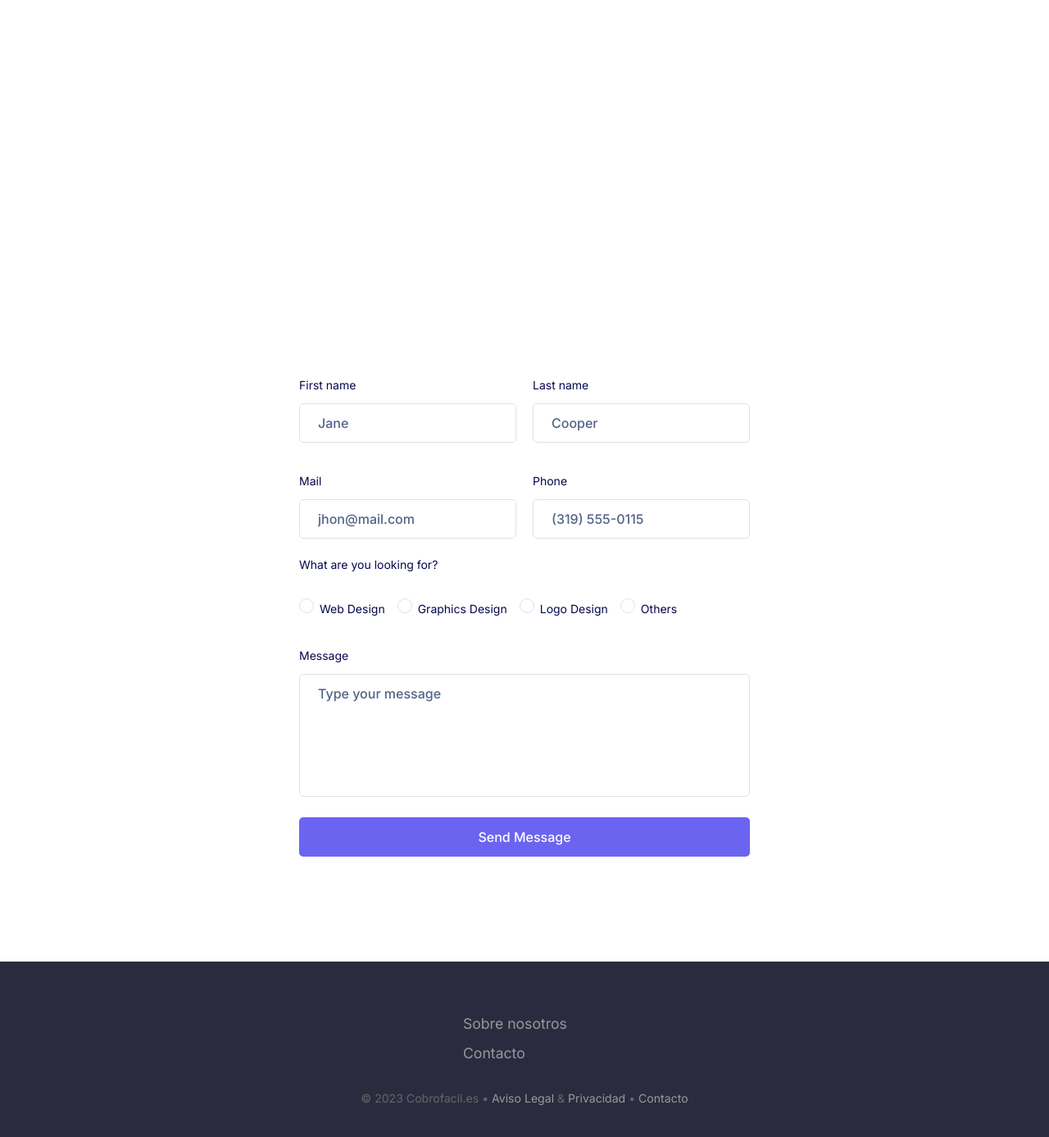
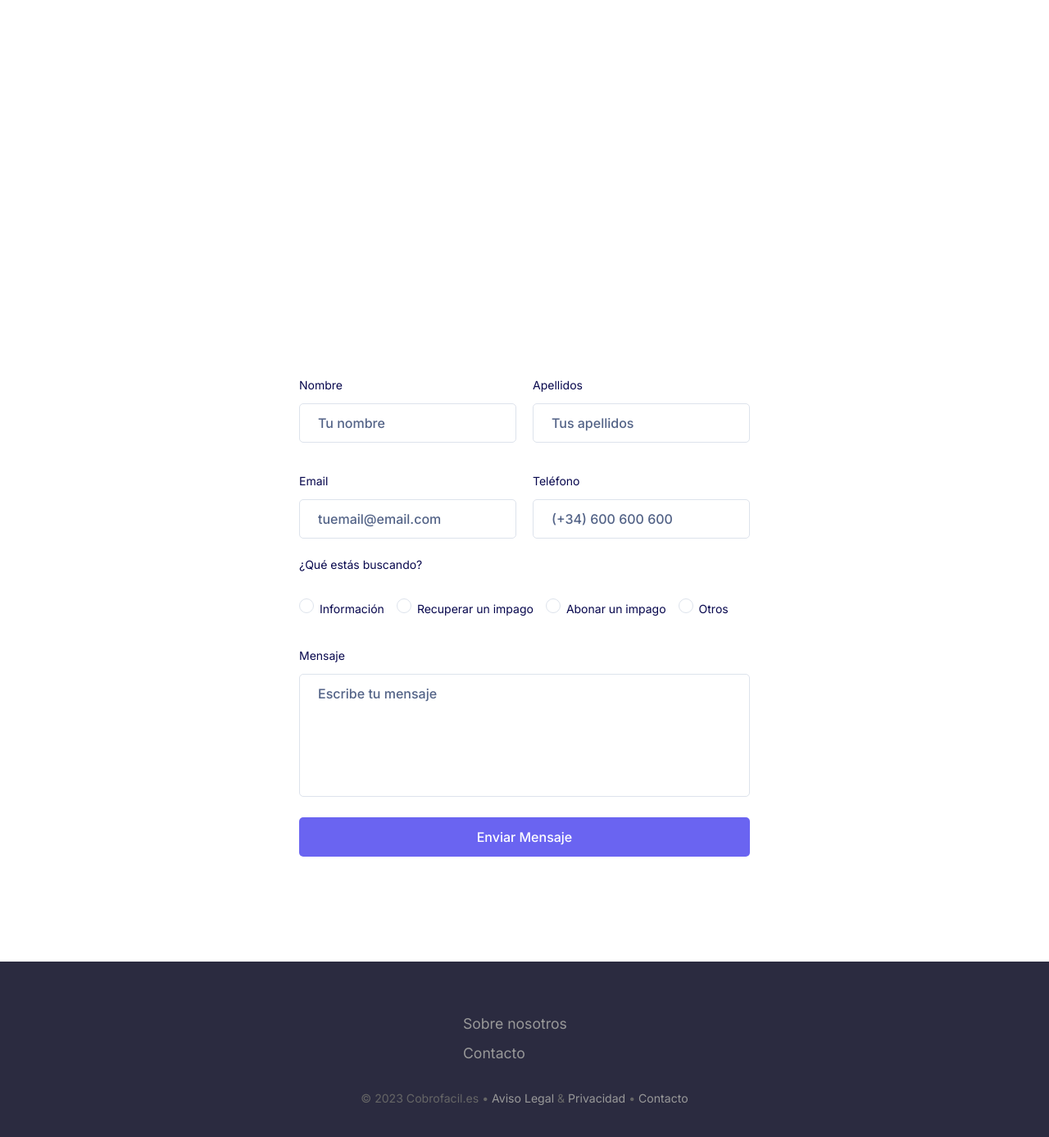
Before and after one commit to streaming10/cobrofacil, a Jekyll site: the page built from contacto.html, in a window 1280 px wide and 1400 px high, scrolled down 487 px. Shown: the top 1387 px of the window at 82% size. Built offline with Jekyll 4.4.1, drawn with Linux system fonts in a browser that asks for light colours.

Commit message:
Update contacto.html

```diff
--- a/contacto.html
+++ b/contacto.html
@@ -18,22 +18,22 @@ map:
     <form action="https://formbold.com/s/980Zb" method="POST">
 	<div class="formbold-input-flex">
           <div>
-              <label for="firstname" class="formbold-form-label"> First name </label>
+              <label for="firstname" class="formbold-form-label"> Nombre </label>
               <input
               type="text"
-              name="firstname"
+              name="Nombre"
               id="firstname"
-              placeholder="Jane"
+              placeholder="Tu nombre"
               class="formbold-form-input"
               />
           </div>
           <div>
-              <label for="lastname" class="formbold-form-label"> Last name </label>
+              <label for="lastname" class="formbold-form-label"> Apellidos </label>
               <input
               type="text"
-              name="lastname"
+              name="Apellidos"
               id="lastname"
-              placeholder="Cooper"
+              placeholder="Tus apellidos"
               class="formbold-form-input"
               />
           </div>
@@ -41,35 +41,35 @@ map:
 
         <div class="formbold-input-flex">
           <div>
-              <label for="email" class="formbold-form-label"> Mail </label>
+              <label for="email" class="formbold-form-label"> Email </label>
               <input
               type="email"
               name="email"
               id="email"
-              placeholder="jhon@mail.com"
+              placeholder="tuemail@email.com"
               class="formbold-form-input"
               />
           </div>
           <div>
-              <label for="phone" class="formbold-form-label"> Phone </label>
+              <label for="phone" class="formbold-form-label"> Teléfono </label>
               <input
               type="text"
               name="phone"
               id="phone"
-              placeholder="(319) 555-0115"
+              placeholder="(+34) 600 600 600"
               class="formbold-form-input"
               />
           </div>
         </div>
 
         <div class="formbold-input-radio-wrapper">
-            <label for="jobtitle" class="formbold-form-label"> What are you looking for? </label>
+            <label for="jobtitle" class="formbold-form-label"> ¿Qué estás buscando? </label>
 
             <div class="formbold-radio-flex">
               <div class="formbold-radio-group">
                 <label class="formbold-radio-label">
                   <input class="formbold-input-radio" type="radio" name="jobtitle" id="jobtitle">
-                  Web Design
+                  Información
                   <span class="formbold-radio-checkmark"></span>
                 </label>
               </div>
@@ -77,7 +77,7 @@ map:
               <div class="formbold-radio-group">
                 <label class="formbold-radio-label">
                   <input class="formbold-input-radio" type="radio" name="jobtitle" id="jobtitle">
-                  Graphics Design
+                  Recuperar un impago
                   <span class="formbold-radio-checkmark"></span>
                 </label>
               </div>
@@ -85,7 +85,7 @@ map:
               <div class="formbold-radio-group">
                 <label class="formbold-radio-label">
                   <input class="formbold-input-radio" type="radio" name="jobtitle" id="jobtitle">
-                  Logo Design
+                  Abonar un impago
                   <span class="formbold-radio-checkmark"></span>
                 </label>
               </div>
@@ -93,7 +93,7 @@ map:
               <div class="formbold-radio-group">
                 <label class="formbold-radio-label">
                   <input class="formbold-input-radio" type="radio" name="jobtitle" id="jobtitle">
-                  Others
+                  Otros
                   <span class="formbold-radio-checkmark"></span>
                 </label>
               </div>
@@ -101,18 +101,18 @@ map:
         </div>
 
         <div>
-            <label for="message" class="formbold-form-label"> Message </label>
+            <label for="message" class="formbold-form-label"> Mensaje </label>
             <textarea
                 rows="6"
                 name="message"
                 id="message"
-                placeholder="Type your message"
+                placeholder="Escribe tu mensaje"
                 class="formbold-form-input"
             ></textarea>
         </div>
 
         <button class="formbold-btn">
-            Send Message
+            Enviar Mensaje
         </button>
     </form>
   </div>
```
